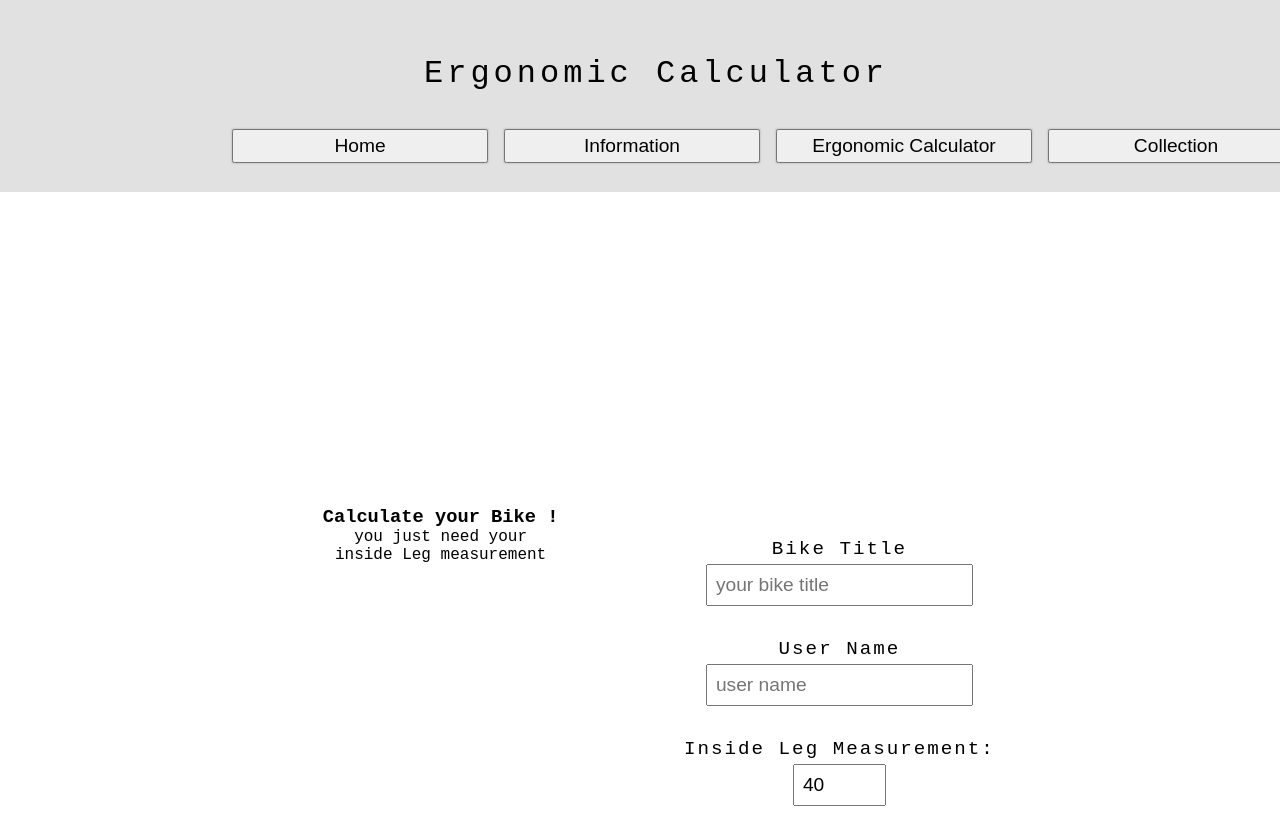
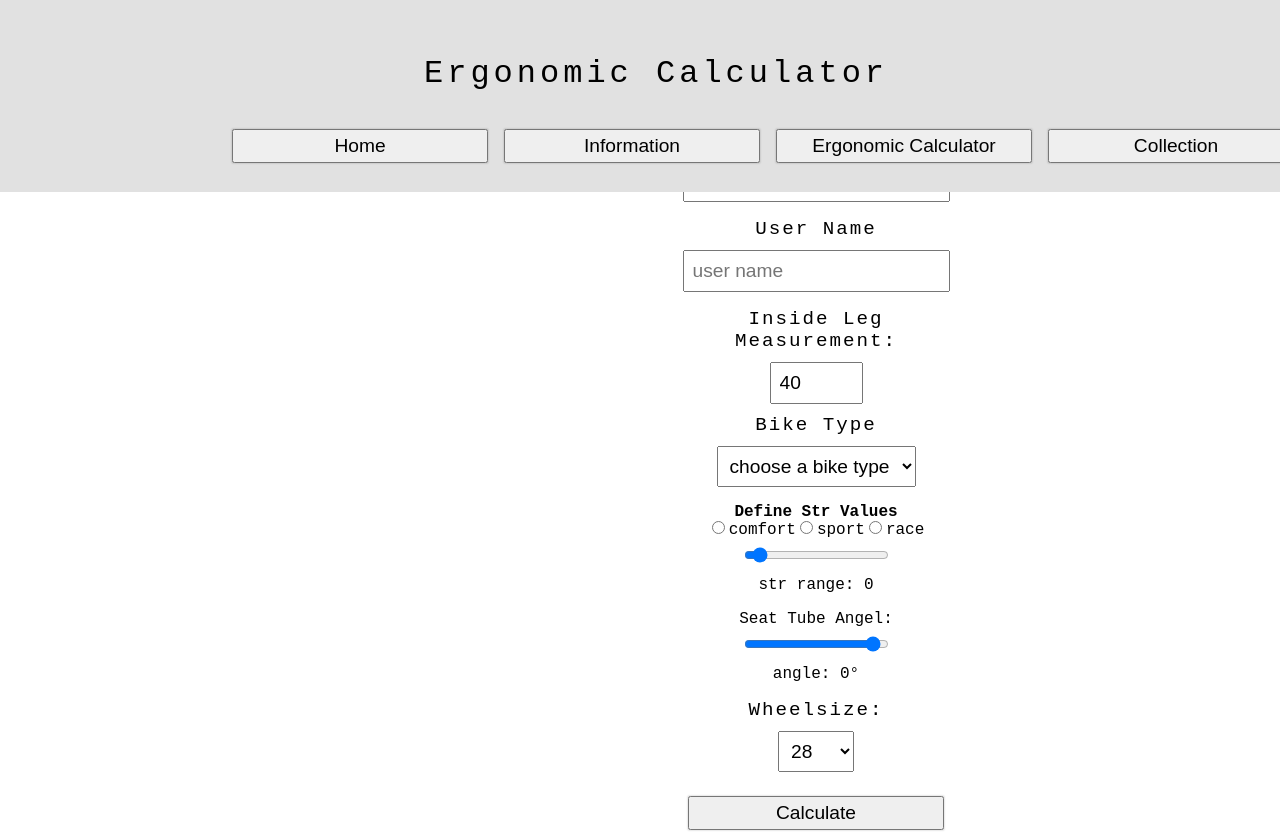
Before and after one commit to thisKonrad/bike_geometry, a Next.js app: page /calculator_ergo in a window 1280 px wide. Shown: the top 832 px of the page. Built offline with nearby package versions, Linux system fonts and the light colour scheme.

Commit message:
no gird is working anywhere html structure checked but here are no conflicts

```diff
--- a/components/BikeTitle/index.jsx
+++ b/components/BikeTitle/index.jsx
@@ -4,8 +4,8 @@ import CalcStyle from '../../styles/CalcStyle.module.css';
 
 export default function BikeTitle(){
 
-    return (<div className={CalcStyle.form_component}>
-      <label>
+    return (<div className={CalcStyle.bike_title}>
+    <label>
       <p className={CalcStyle.form_tag}>Bike Title</p>
       <input
         name='bikeTitle'
--- a/components/CollectionSearchBar/index.jsx
+++ b/components/CollectionSearchBar/index.jsx
@@ -1,5 +1,5 @@
 /* :::: CollectionSearchBar :::: */
-import SearchBar from '@/styles/SearchBar.module.css'
+/* import SearchBar from '@/styles/SearchBar.module.css' */
 import {useStore} from '../Zustand';
 import HeaderStyle from '../../styles/HeaderStyle.module.css';
 
--- a/components/FrameSize/index.jsx
+++ b/components/FrameSize/index.jsx
@@ -5,7 +5,8 @@ import CalcStyle from '../../styles/CalcStyle.module.css';
 export default function FrameSize(){
 
 return (<>
-<div className={CalcStyle.form_component}>
+<div className={CalcStyle.framesize}>
+<div>
   <label>
       <p className={CalcStyle.form_tag}>Inside Leg Measurement:</p>
       <input
@@ -20,7 +21,7 @@ return (<>
     </div>
     <div>
   <label>
-      <p className='form_tag'>Bike Type</p>
+      <p className={CalcStyle.form_tag}>Bike Type</p>
     <select
     name='bikeType'
     defaultValue=''
@@ -33,5 +34,6 @@ return (<>
     </select>
   </label>
 </div>
+</div>
 </>)
 }
--- a/components/SeatTubeAngle/index.jsx
+++ b/components/SeatTubeAngle/index.jsx
@@ -4,7 +4,7 @@ import CalcStyle from '../../styles/CalcStyle.module.css';
 export default function SeatTubeAngle({onChange, angle}) {
 
 
-    return (<div className={CalcStyle.form_component}>
+    return (<div className={CalcStyle.seattubeangle}>
         <label>
             <p className='form_tag'>Seat Tube Angel:</p>
             <input
--- a/components/StrQuotient/index.jsx
+++ b/components/StrQuotient/index.jsx
@@ -7,10 +7,11 @@ import CalcStyle from '../../styles/CalcStyle.module.css';
 * formular: Stack/STRQuotient
 */
 
+
 export default function StrQuotient({check, onCheck, strRangeValue, onRangeChange}){
 
 
-    return(<div className={CalcStyle.form_component}>
+    return(<div className={CalcStyle.strquotient}>
         <h4>Define Str Values</h4>
     <input
         type="radio"
@@ -37,7 +38,6 @@ export default function StrQuotient({check, onCheck, strRangeValue, onRangeChang
       />
       <label htmlFor="strRace">race</label>
     <div>
-    <p>str range: {strRangeValue/100}</p>
      <input
        type="range"
        name="comfortRange"
@@ -47,6 +47,7 @@ export default function StrQuotient({check, onCheck, strRangeValue, onRangeChang
        value={strRangeValue}
        onChange={onRangeChange}
      />
+     <p>str range: {strRangeValue/100}</p>
    </div>
 </div>)
 }
--- a/components/UserName/index.jsx
+++ b/components/UserName/index.jsx
@@ -3,7 +3,7 @@ import CalcStyle from '../../styles/CalcStyle.module.css';
 
 export default function UserName(){
 
-    return (<div className={CalcStyle.form_component}>
+    return (<div className={CalcStyle.user_name}>
         <label>
         <p className={CalcStyle.form_tag}>User Name</p>
         <input
--- a/components/Wheelsize/index.jsx
+++ b/components/Wheelsize/index.jsx
@@ -4,7 +4,7 @@ import CalcStyle from '../../styles/CalcStyle.module.css';
 export default function WheelSize(){
 
 
-    return(<div className={CalcStyle.form_component}>
+    return( <div className={CalcStyle.wheelsize}>
     <label>
         <p className={CalcStyle.form_tag}>Wheelsize:</p>
         <select
--- a/pages/calculator_ergo/index.jsx
+++ b/pages/calculator_ergo/index.jsx
@@ -225,7 +225,7 @@ export default function Calculator() {
     </Header>
     <main className={styles.main}>
       <section className={CalcStyle.calculator_wrap}>
-      <section >
+      <section className={CalcStyle.title_wrap}>
       <h1>Calculate your Bike !</h1>
       <article>
         <p>you just need your </p>
@@ -250,7 +250,9 @@ export default function Calculator() {
       angle={seatTubeAngleState}
       />
     <WheelSize/>
+    <div className={CalcStyle.submitBtn}>
     <button type='submit'>Calculate</button>
+    </div>
      </form>
      <section>
     <div>
--- a/styles/CalcStyle.module.css
+++ b/styles/CalcStyle.module.css
@@ -1,23 +1,58 @@
 /* :::: Calculator Module css :::: */
 .calculator_wrap{
     z-index:0;
-    margin-top: 14%;
+    margin-top: 10%;
     position: absolute;
    /*  display: flex;
     flex-direction: column;
-    justify-content: center;
+    justify-content:space-evenly;
+    align-items:flex-start; */
     gap: 2rem;
-    width: 24rem; */
+    height: 60rem;
+    width: 42rem;
     display: grid;
     grid-template-columns: 1fr 1fr;
-    grid-template-rows: 2rem 2rem 2rem 2rem 2rem;
-    gap:1rem;
+    grid-template-rows: 4rem 4rem 4rem 4rem 4rem 4rem 4rem;
+    gap: 2rem;
 }
-.form_component{
-    margin: 2rem;
+
+.title_warp{
+    grid-area:1/1/1/1;
 }
+
+.bike_title{
+    grid-area:2/1/1/2;
+    margin:1rem;
+}
+
+.user_name{
+    grid-area:2/2/2/2;
+    margin: 1rem;
+}
+.framesize{
+    grid-area:3/1/3/1;
+    margin: 1rem;
+}
+.strquotient{
+    grid-area:3/2/3/2;
+    margin: 1rem;
+}
+.seattubeangle{
+    grid-area:4/1/4/1;
+    margin: 1rem;
+}
+.wheelsize{
+    grid-area:4/2/4/2;
+    margin: 1rem;
+}
+
+.submitBtn{
+    grid-area:5/1/5/2;
+    margin: 1rem;
+}
+
 .form_tag{
     font-size: 1.2rem;
     letter-spacing: 2px;
-    margin: 4px;
+    margin: 10px;
 }
```
Also changed, not shown: components/BodyPosition/index.jsx (+2 -5 lines). Lines whose indentation alone changed are shown as unchanged.
